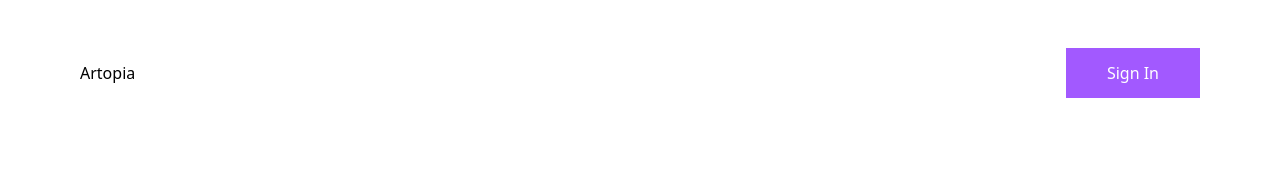
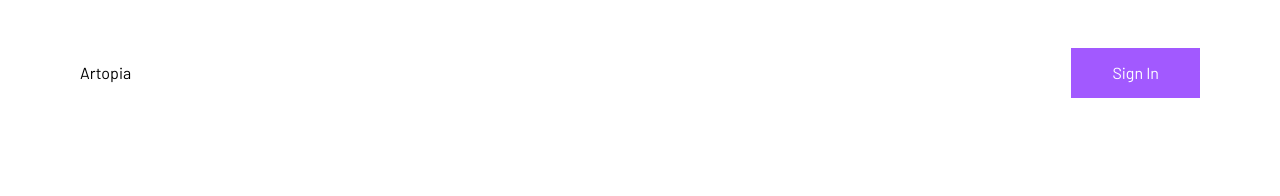
Before and after one commit to zillBoy/ecommerce-app, a Next.js app: page / in a window 1280 px wide. Shown: the top 196 px of the page. Built offline with nearby package versions, Linux system fonts and the light colour scheme.

Commit message:
[feature/homepage-basic-layout] google fonts added

```diff
--- a/src/pages/_document.tsx
+++ b/src/pages/_document.tsx
@@ -1,13 +1,20 @@
-import { Html, Head, Main, NextScript } from 'next/document'
+import { Html, Head, Main, NextScript } from "next/document";
 
 export default function Document() {
   return (
     <Html lang="en">
-      <Head />
+      <Head>
+        <link rel="preconnect" href="https://fonts.googleapis.com" />
+        <link rel="preconnect" href="https://fonts.gstatic.com" />
+        <link
+          href="https://fonts.googleapis.com/css2?family=Barlow:wght@200;400;500;600;700&display=swap"
+          rel="stylesheet"
+        />
+      </Head>
       <body>
         <Main />
         <NextScript />
       </body>
     </Html>
-  )
+  );
 }
--- a/src/styles/globals.css
+++ b/src/styles/globals.css
@@ -2,8 +2,12 @@
 @tailwind components;
 @tailwind utilities;
 
-*, html, body {
+*,
+html,
+body {
   margin: 0;
   padding: 0;
   box-sizing: border-box;
+
+  font-family: "Barlow", sans-serif;
 }
```
